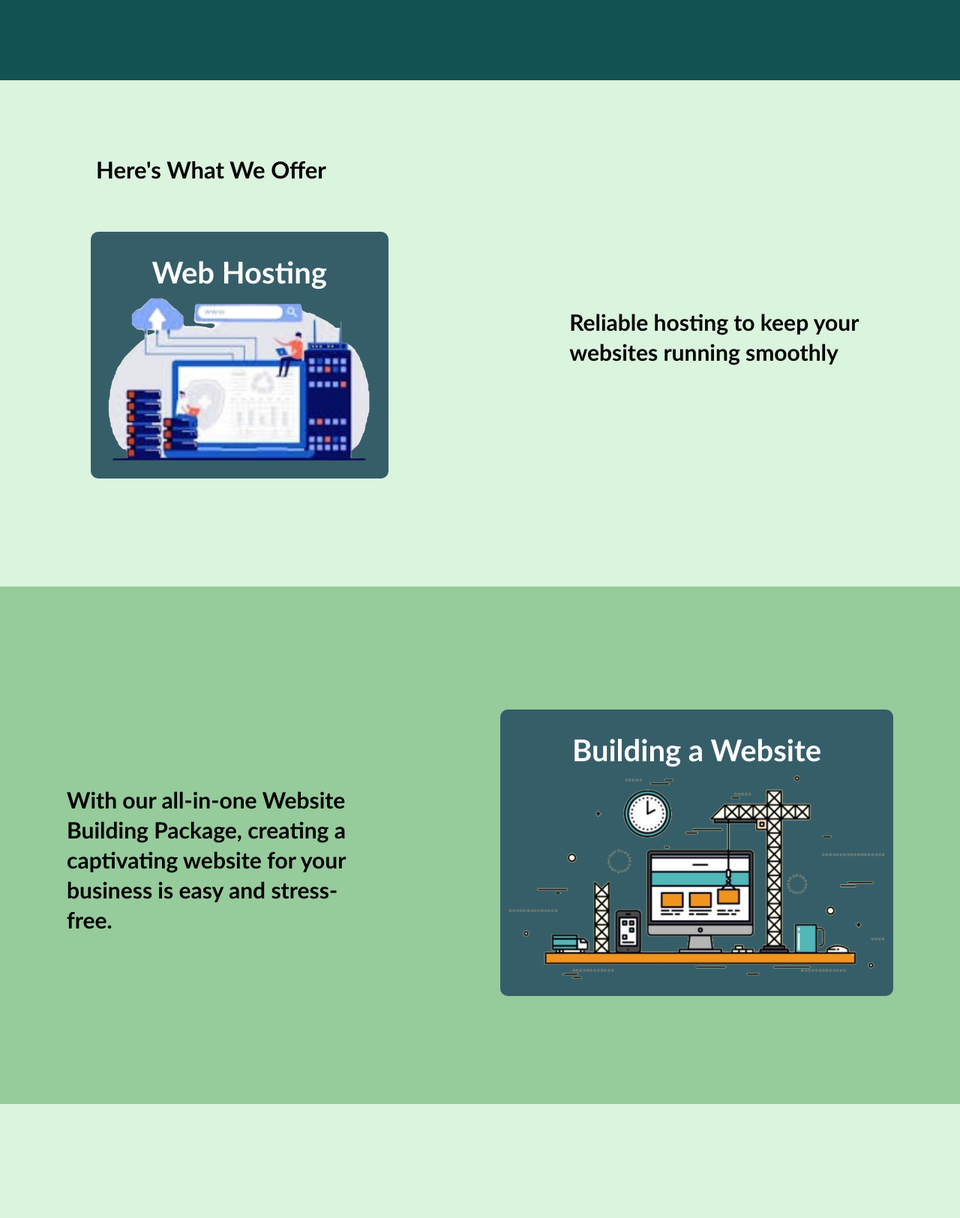
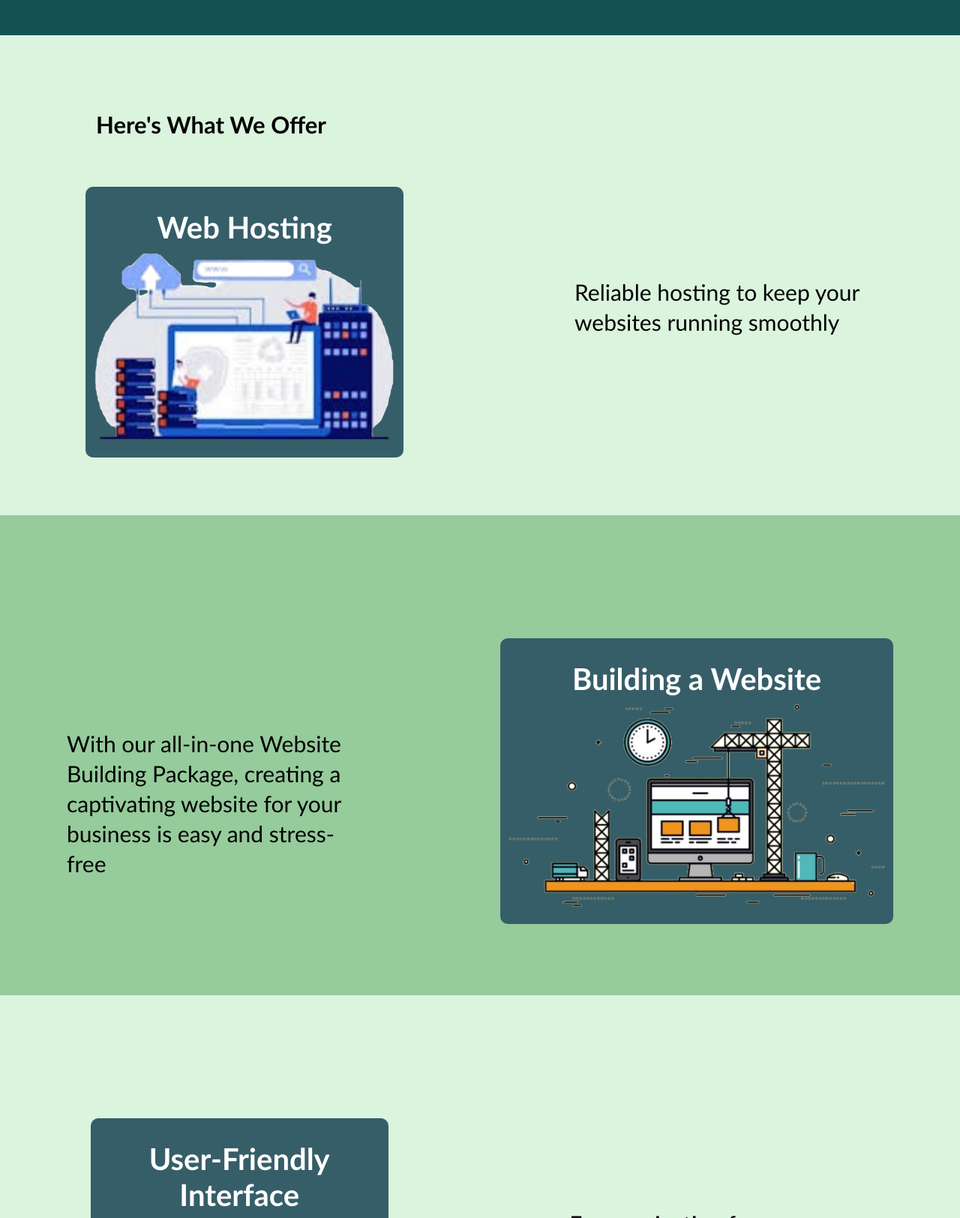
Before and after one commit to tenshi33/WebDevILDS, a PHP site: page / in a window 1280 px wide. Shown: the part 483-2107 px from the top of the page at 75% size. Before the commit the page ends 1955 px from the top, so only its background shows below. Run offline with PHP 8.4, Linux system fonts and the light colour scheme.

Commit message:
modified:   index.css 	modified:   index.html 	new file:   index.js

```diff
--- a/index.css
+++ b/index.css
@@ -75,26 +75,39 @@ body {
 #headerlogo {
     width: 380px;
     height: 300px;
-    margin-top: 100px;
-    margin-bottom: 100px;
-    margin-right: 170px;
-    margin-left: 100px;
+    margin-top: 5%;
+    margin-bottom: 5%;
+    margin-left: 5%;
+    margin-right: 5%;
 }
 
-/* id bg */
-#products {
-    background-color: #DBF4DE;
-}
-#products2 {
-    background-color: #96CB9C;
-}
+
+.productsMain {
+    height: 100vh;
+    height: calc(var(--vh, 1vh) * 100);
+    margin: 0 auto;
+    max-width: 100%;
+  }
+
+
 
 /* products we offer */
 .products {
     text-align: center;
     padding-top: 100px;
     padding-bottom: 80px;
+
+    height: 80%;
 }
+.products:nth-child(odd) {
+    background-color: #DBF4DE;
+  }
+.products:nth-child(even) {
+    background-color: #96CB9C;
+}
+
+
+
 .products h1 {
     font-size: 31px;
     font-weight: 600;
@@ -115,10 +128,9 @@ body {
 }
 .products p {
     font-size: 30px;
+    line-height: 40px;
+    margin-top: 30%;
     text-align: left;
-    font-weight: 600;
-    line-height: 40px;
-    margin-top: 100px;
     width: 400px;
     word-wrap: break-word;
 }
@@ -134,7 +146,7 @@ body {
     transition: 0.5s;
 }
 .products-col img {
-    width: 350px;
+    width: 400px;
 }
 .products-col:hover {
     box-shadow: 0 0 10px 0px rgba(0,0,0,5);
@@ -156,3 +168,26 @@ body {
 .products-col2:hover {
     box-shadow: 0 0 10px 0px rgba(0,0,0,5);
 }
+
+/* product 3 */
+.products-col3 {
+    flex-basis: 31%;
+    background: #365e69;
+    border-radius: 10px;
+    margin-bottom: 5%;
+    padding: 20px 12px;
+    box-sizing: border-box;
+    transition: 0.5s;
+}
+.products-col3 img {
+    width: 300px;
+}
+.products-col3:hover {
+    box-shadow: 0 0 10px 0px rgba(0,0,0,5);
+}
+
+@media screen and (max-width: 750px) {
+    body{
+
+    }
+}
--- a/index.html
+++ b/index.html
@@ -28,7 +28,8 @@
         </div>
     </section>
 
-    <section id="products" class="products">
+    <section class="productsMain">
+        <div id="products" class="products">
             <h1>Here's What We Offer</h1>
             <div class="row">
                 <div class="products-col">
@@ -39,16 +40,29 @@
                     <p>Reliable hosting to keep your websites running smoothly</p>
                 </div>
             </div>
-    </section>
+        </div>
 
-    <section id="products2" class="products">
+        <div id="products2" class="products">
             <div class="row">
                 <div>
-                <p>With our all-in-one Website Building Package, creating a captivating website for your business is easy and stress-free.</p>
+                    <p>With our all-in-one Website Building Package, creating a captivating website for your business is easy and stress-free</p>
                 </div>
                 <div class="products-col2">
                 <h2>Building a Website</h2>
                     <img src="vertex/2.png">
+                </div>
+            </div>
+        </div>
+
+        <div id="products3" class="products">
+            <div class="row">
+                <div class="products-col3">
+                    <h2>User-Friendly Interface</h2>
+                    <img src="vertex/1.png">
+                </div>
+                <div>
+                    <p>Easy navigation for your customers</p>
+                </div>
             </div>
         </div>
     </section>
--- /dev/null
+++ b/index.js
@@ -0,0 +1,4 @@
+
+let vh = window.innerHeight * 0.01;
+
+document.documentElement.style.setProperty('--vh', `${vh}px`);
```
Lines whose indentation alone changed are shown as unchanged.
